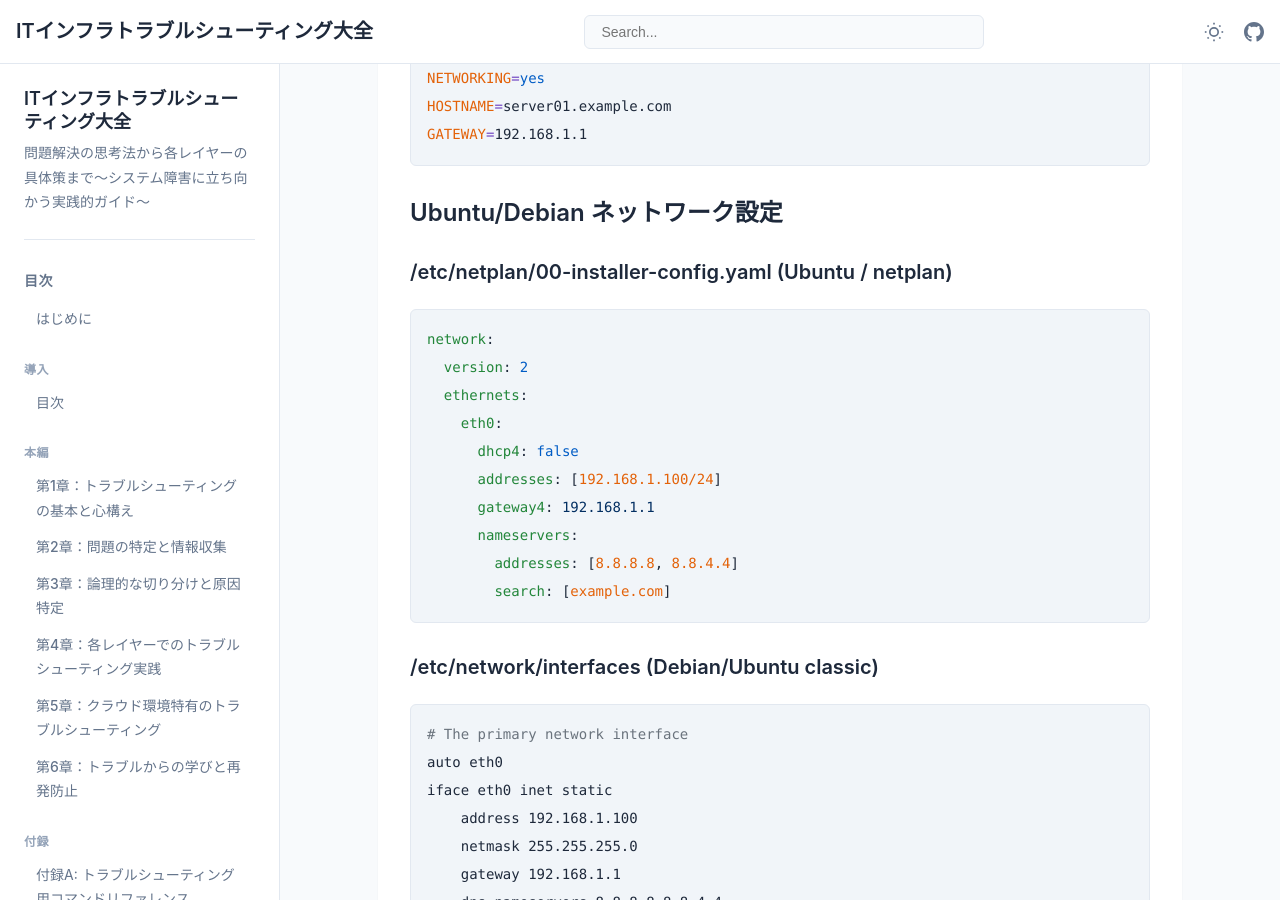
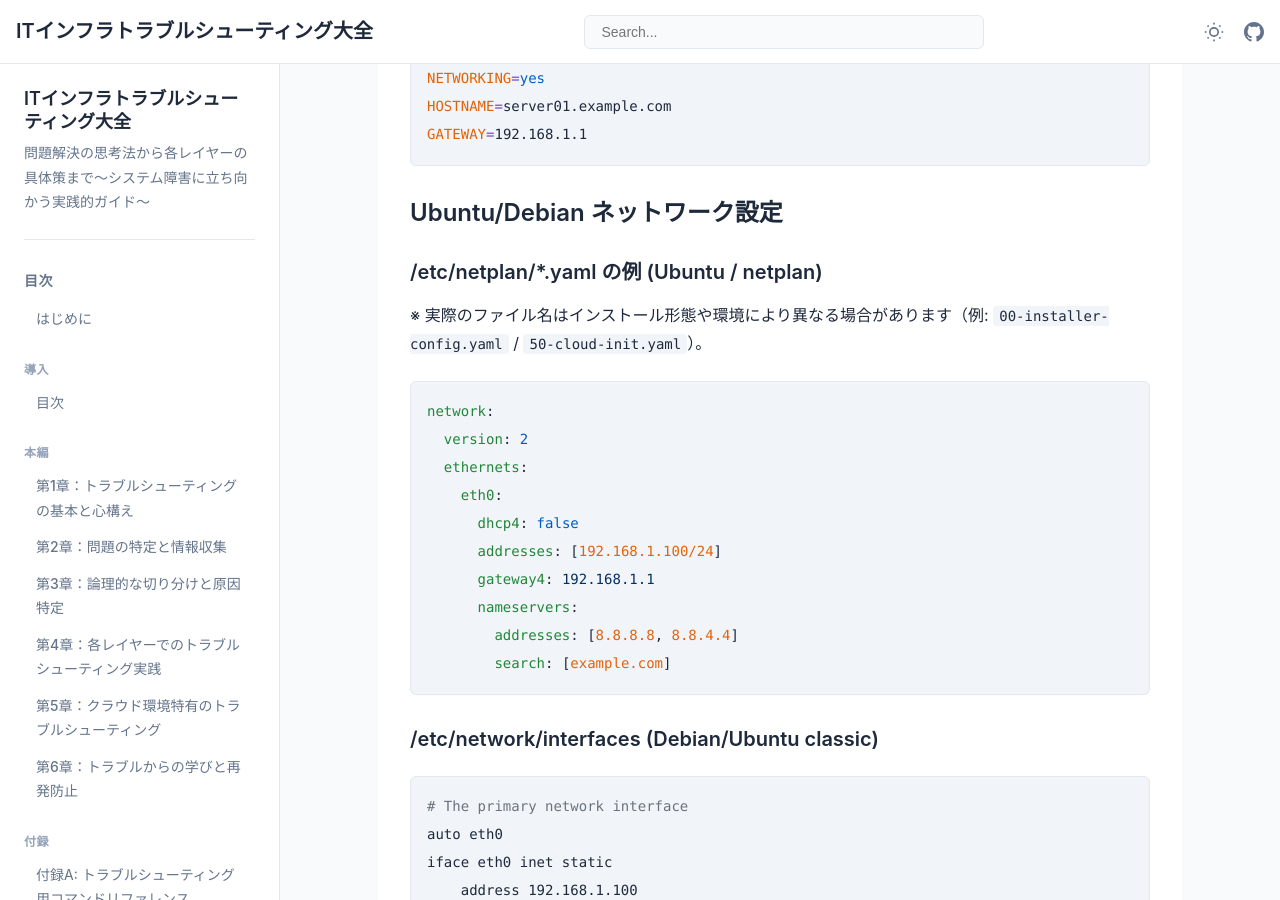
Before and after one commit to itdojp/IT-infra-troubleshooting-book, a Jekyll site: the page built from docs/appendices/c.md, in a window 1280 px wide and 900 px high, scrolled down 1556 px. Built offline with Jekyll 4.4.1, drawn with Linux system fonts in a browser that asks for light colours.

Commit message:
docs: clarify netplan file name variations

````diff
--- a/docs/appendices/c.md
+++ b/docs/appendices/c.md
@@ -60,7 +60,9 @@ GATEWAY=192.168.1.1
 
 ### Ubuntu/Debian ネットワーク設定
 
-#### /etc/netplan/00-installer-config.yaml (Ubuntu / netplan)
+#### /etc/netplan/*.yaml の例 (Ubuntu / netplan)
+
+※ 実際のファイル名はインストール形態や環境により異なる場合があります（例: `00-installer-config.yaml` / `50-cloud-init.yaml`）。
 ```yaml
 network:
   version: 2
````
Also changed, not shown: manuscript/appendices/c.md (+3 -1 lines).
